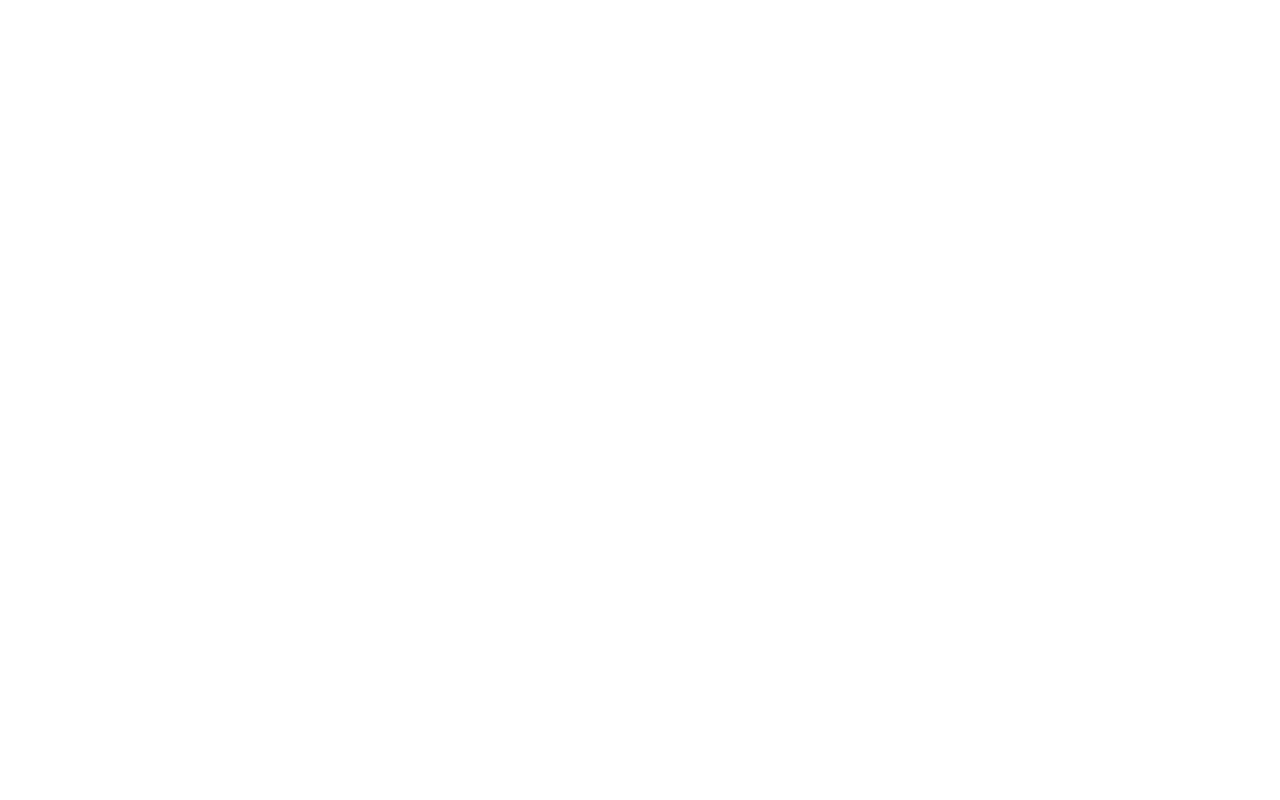
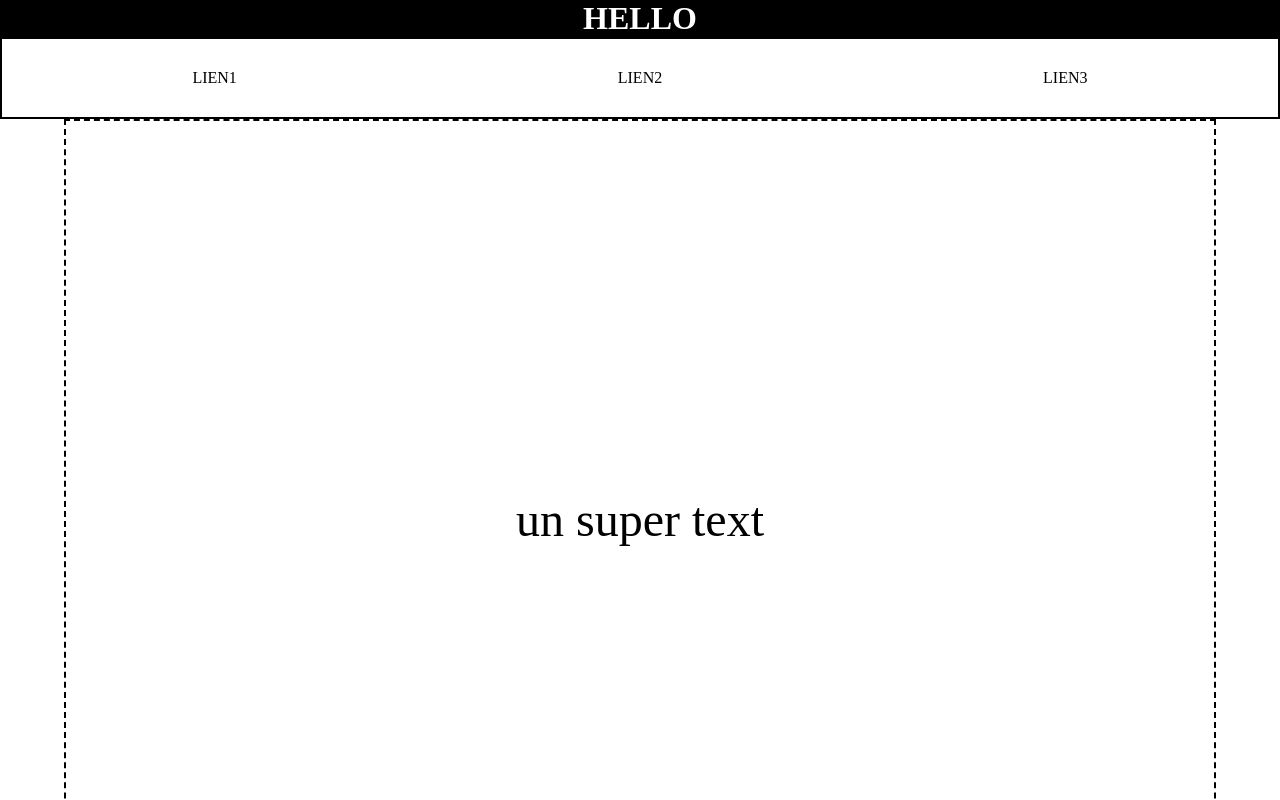
Before and after one commit to Cyberfox206/nav_fixed, a website built with Vite: page index.html in a window 1280 px wide. Shown: the top 800 px of the page. Built offline with nearby package versions, Linux system fonts and the light colour scheme.

Commit message:
my option for the nav sticky

```diff
--- a/app.js
+++ b/app.js
@@ -0,0 +1,12 @@
+let stop = document.getElementById("stop");
+let nav = document.querySelector("nav");
+window.addEventListener("scroll", () => {
+    let wscroll = window.scrollY;
+    let stopoff = stop.offsetTop;
+    console.log(stopoff);
+    if (wscroll >= stopoff) {
+        nav.style.opacity = "0"
+    } else {
+        nav.style.opacity = "1"
+    }
+})
--- a/index.html
+++ b/index.html
@@ -11,6 +11,21 @@
 </head>
 
 <body>
+  <header>
+    <h1>hello</h1>
+  </header>
+  <nav class="sticky">
+    <ul>
+      <li><a href="#">lien1</a></li>
+      <li><a href="#">lien2</a></li>
+      <li><a href="#">lien3</a></li>
+    </ul>
+  </nav>
+  <main>
+    <div class="divex">un super text</div>
+    <div id="stop" class="divex">un super text</div>
+    <div class="divex">un super text</div>
+  </main>
   <script src="app.js"></script>
 </body>
 
--- a/style.css
+++ b/style.css
@@ -3,3 +3,60 @@
   padding: 0;
   box-sizing: border-box;
 }
+
+body {
+  width: 100vw;
+  display: flex;
+  flex-direction: column;
+  align-items: center;
+}
+
+header {
+  width: 100%;
+  background-color: black;
+}
+
+header h1 {
+  width: 100%;
+  color: white;
+  text-align: center;
+  text-transform: uppercase;
+}
+
+nav {
+  position: sticky;
+  top: 0;
+  width: 100%;
+  border: 2px solid black;
+  background-color: white;
+  transition: 1s ease-in-out;
+  opacity: 1;
+}
+
+nav ul {
+  list-style: none;
+  display: flex;
+  justify-content: space-around;
+}
+
+nav ul li {
+  margin: 20px;
+  padding: 10px;
+}
+
+nav ul li a {
+  text-decoration: none;
+  color: black;
+  text-transform: uppercase;
+  text-align: center;
+}
+
+.divex {
+  display: flex;
+  justify-content: center;
+  align-items: center;
+  width: 90vw;
+  min-height: 100vh;
+  font-size: 3rem;
+  border: 2px dashed black;
+}
```
Also changed, not shown: 1 other file.
